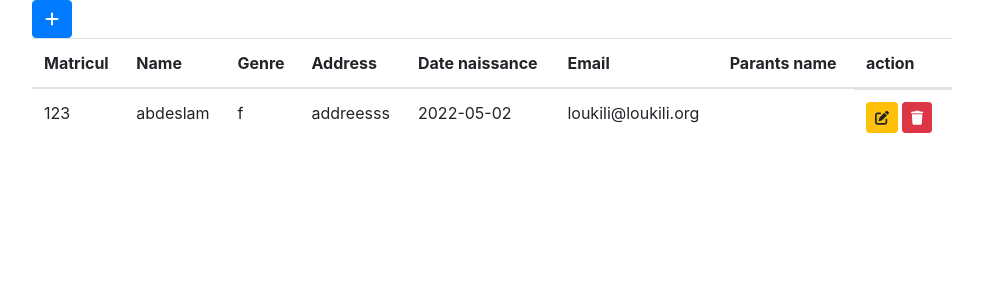
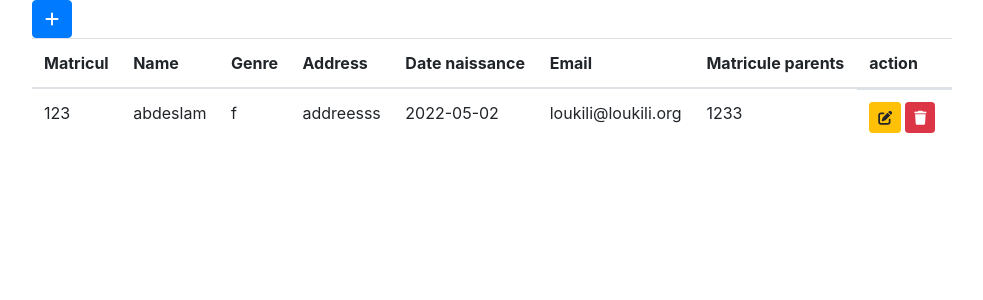
Before and after one commit to khalidhagane/school_manager, a PHP site: page /school_manager/students in a window 1280 px wide. Shown: the top 300 px of the page, without its empty margins (148-1131 px from the left). Run offline with PHP 8.4, Linux system fonts and the light colour scheme; the visitor is signed in with stand-in values (Sample User, id 1); data comes from the database, SQL or seed files in the repository; data that the repository does not hold is empty; some libraries are stand-ins or nearby versions.

Commit message:
aajoute option genre et modifier line parent (parents_matr)

```diff
--- a/bootstrap.php
+++ b/bootstrap.php
@@ -1,5 +1,5 @@
 <?php
 
-define('BASE_URL','http://localhost:81/school_manager/');
+define('BASE_URL','http://localhost/school_manager/');
 
 ?>
--- a/controllers/StudentsController.php
+++ b/controllers/StudentsController.php
@@ -16,7 +16,7 @@ class StudentsController
                 'address' => $_POST['address'],
                 'date_ne' => $_POST['date_ne'],
                 'email' => $_POST['email'],
-                'parents_name' => $_POST['parents_name'],
+                'parents_matr' => $_POST['parents_matr'],
             );
             $result = Student::add($data);
             if($result === 'ok'){
@@ -60,7 +60,7 @@ class StudentsController
                 'address'=> $_POST['address'],
                 'date_ne'=> $_POST['date_ne'],
                 'email'=> $_POST['email'],
-                'parents_name' => $_POST['parents_name'],
+                'parents_matr' => $_POST['parents_matr'],
                );
             $result = Student::update($data);
             if ($result === 'ok'){
--- a/models/Student.php
+++ b/models/Student.php
@@ -12,15 +12,15 @@ class Student
     }
 
     static public function add($data){
-        $stmt = DB::connect()->prepare('INSERT INTO students (matr,name,genre,address,date_ne,email,parents_name)
-			VALUES (:matr,:name,:genre,:address,:date_ne,:email,:parents_name)');
+        $stmt = DB::connect()->prepare('INSERT INTO students (matr,name,genre,address,date_ne,email,parents_matr)
+			VALUES (:matr,:name,:genre,:address,:date_ne,:email,:parents_matr)');
         $stmt->bindParam(':matr',$data['matr']);
         $stmt->bindParam(':name',$data['name']);
         $stmt->bindParam(':genre',$data['genre']);
         $stmt->bindParam(':address',$data['address']);
         $stmt->bindParam(':date_ne',$data['date_ne']);
         $stmt->bindParam(':email',$data['email']);
-        $stmt->bindParam(':parents_name',$data['parents_name']);
+        $stmt->bindParam(':parents_matr',$data['parents_matr']);
 
 
         if($stmt->execute()){
@@ -29,8 +29,8 @@ class Student
             return 'error';
         }
 
-        $stmt->close();
-        $stmt = null;
+        // $stmt->close();
+        // $stmt = null;
     }
 
 
@@ -51,7 +51,7 @@ class Student
 
     static public function update($data)
     {
-        $query = "UPDATE `students` SET `matr` = :matr, `name` = :name, `genre` = :genre, `address` = :address, `date_ne` = :date_ne, `email` = :email, `parents_name` = :parents_name WHERE `id` = :id";
+        $query = "UPDATE `students` SET `matr` = :matr, `name` = :name, `genre` = :genre, `address` = :address, `date_ne` = :date_ne, `email` = :email, `parents_matr` = :parents_matr WHERE `id` = :id";
         $stmt = DB::connect()->prepare($query);
         $stmt->bindParam(':id', $data['id'], PDO::PARAM_STR);
         $stmt->bindParam(':matr', $data['matr'], PDO::PARAM_STR);
@@ -60,7 +60,7 @@ class Student
         $stmt->bindParam(':address', $data['address'], PDO::PARAM_STR);
         $stmt->bindParam(':date_ne', $data['date_ne'], PDO::PARAM_STR);
         $stmt->bindParam(':email', $data['email'], PDO::PARAM_STR);
-        $stmt->bindParam(':parents_name', $data['parents_name'], PDO::PARAM_STR);
+        $stmt->bindParam(':parents_matr', $data['parents_matr'], PDO::PARAM_STR);
         //  die(print_r($data));
         if ($stmt->execute()) {
             return 'ok';
--- a/views/students.php
+++ b/views/students.php
@@ -22,7 +22,7 @@ $students = $data->getAllStudents();
                             <th scope="col">Address</th>
                             <th scope="col">Date naissance</th>
                             <th scope="col">Email</th>
-                            <th scope="col">Parants name </th>
+                            <th scope="col">Matricule parents </th>
                             <th scope="col">action</th>
                         </tr>
                         </thead>
@@ -35,7 +35,7 @@ $students = $data->getAllStudents();
                                 <td><?= $student['address'];?></td>
                                 <td><?= $student['date_ne'];?></td>
                                 <td><?= $student['email'];?></td>
-                                <td><?= $student['parents_name'];?></td>
+                                <td><?= $student['parents_matr'];?></td>
 
 
 
```
Also changed, not shown: views/add-student.php (+17 -8 lines), views/update-student.php (+8 -8 lines).
